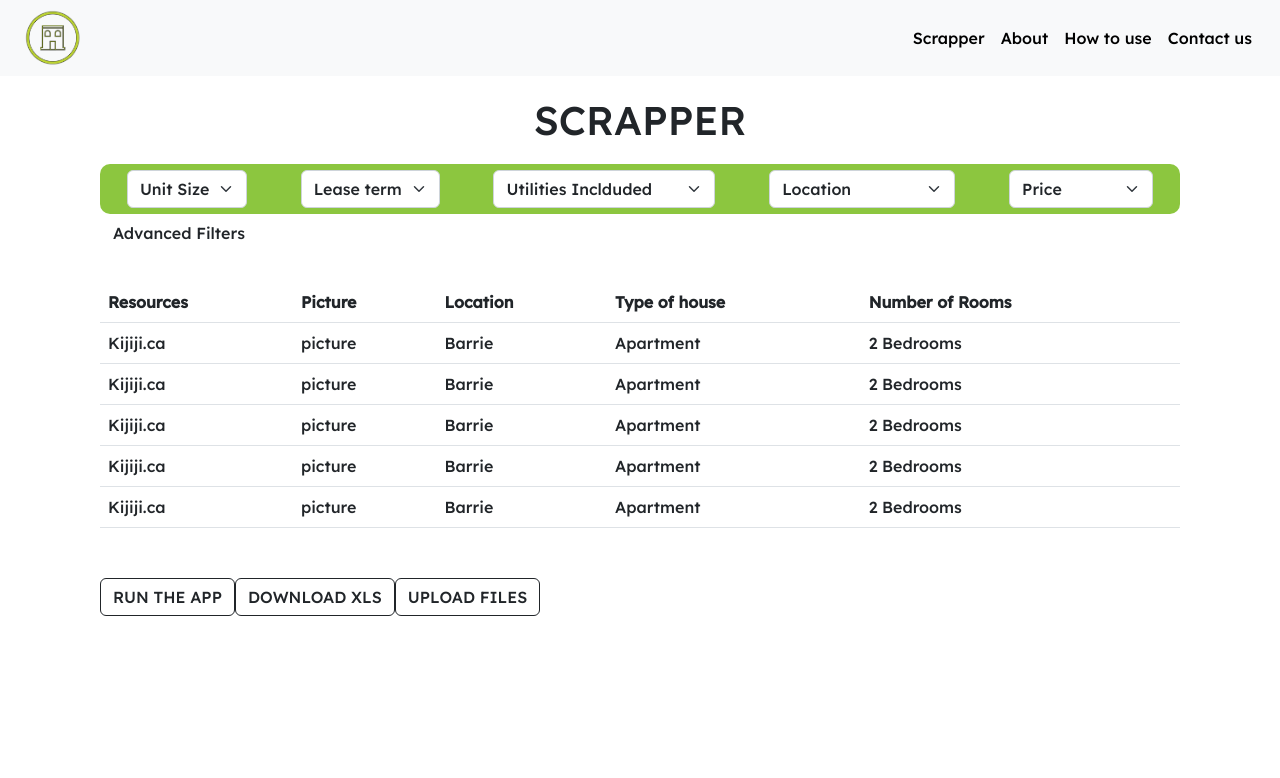
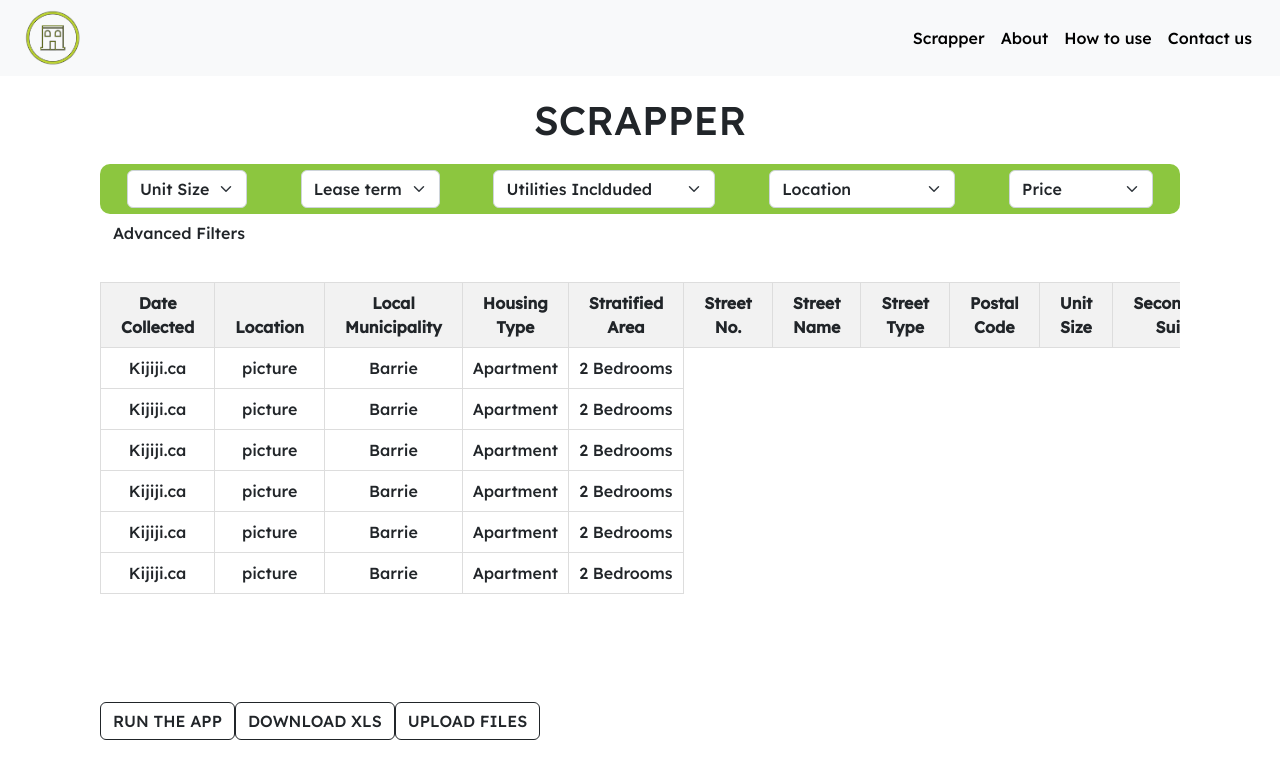
Before and after one commit to JoseDLR24/rental-app-client, a React (Create React App) app: page /scrapper in a window 1280 px wide. Shown: the top 778 px of the page. Built offline with nearby package versions, Linux system fonts and the light colour scheme.

Commit message:
fixed table added

```diff
--- a/src/components/Table/index.js
+++ b/src/components/Table/index.js
@@ -6,14 +6,27 @@ import 'bootstrap/dist/js/bootstrap.bundle.min.js';
 const Table = () => {
     return(
         <main class="scrappertable-container">
+            <div class="table-wrapper">
                 <table class="table">
                     <thead>
                         <tr>
-                        <th>Resources</th>
-                        <th>Picture</th>
+                            <th>Date Collected</th>
                             <th>Location</th>
-                        <th>Type of house</th>
-                        <th>Number of Rooms</th>
+                            <th>Local Municipality</th>
+                            <th>Housing Type</th>
+                            <th>Stratified Area</th>
+                            <th>Street No.</th>
+                            <th>Street Name</th>
+                            <th>Street Type</th>
+                            <th>Postal Code</th>
+                            <th>Unit Size</th>
+                            <th>Secondary Suite</th>
+                            <th>Monthly Rent</th>
+                            <th>Utilities Included</th>
+                            <th>Add Hydro</th>
+                            <th>Add Gas</th>
+                            <th>Lease</th>
+                            <th>Possible duplicate</th>
                         </tr>
                     </thead>
                     <tbody>
@@ -52,8 +65,17 @@ const Table = () => {
                             <td>Apartment</td>
                             <td>2 Bedrooms</td>
                         </tr>
+                        <tr>
+                            <td>Kijiji.ca</td>
+                            <td>picture</td>
+                            <td>Barrie</td>
+                            <td>Apartment</td>
+                            <td>2 Bedrooms</td>
+                        </tr>
                     </tbody>
                 </table>
+            </div>
+
         </main>
     );
 };
--- a/src/pages/scrapper/style.css
+++ b/src/pages/scrapper/style.css
@@ -45,3 +45,23 @@
     background-color: #8CC63F;
     color: white;
 }
+
+/* makes the table to have a horizontal scroll */
+#scrapper .table-wrapper {
+    overflow-x: auto;
+    overflow-y: scroll;
+    width: 100%;
+    height: 400px; /* Set a fixed height for the table wrapper */
+}
+#scrapper table {
+    border-collapse: collapse;
+    width: 100%;
+}
+#scrapper th, td {
+    padding: 8px 20px;
+    text-align: center;
+    border: 1px solid #ddd;
+}
+#scrapper th {
+    background-color: #f2f2f2;
+}
```
Lines whose indentation alone changed are shown as unchanged.
